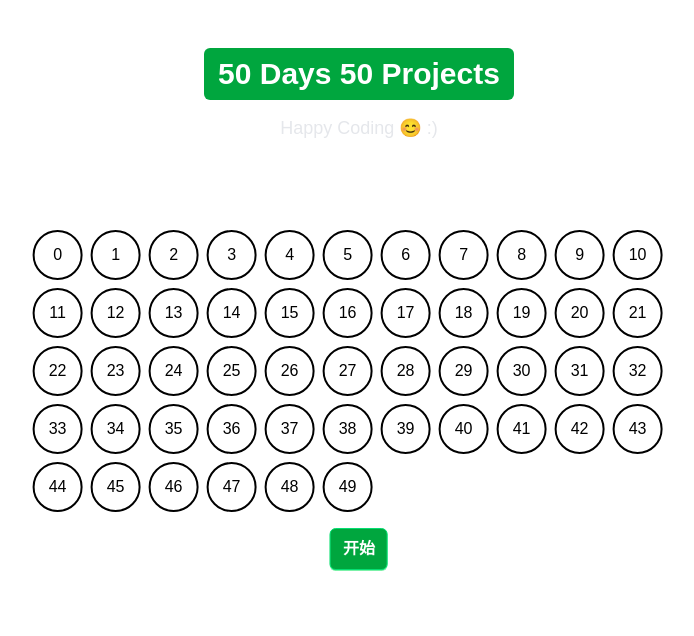
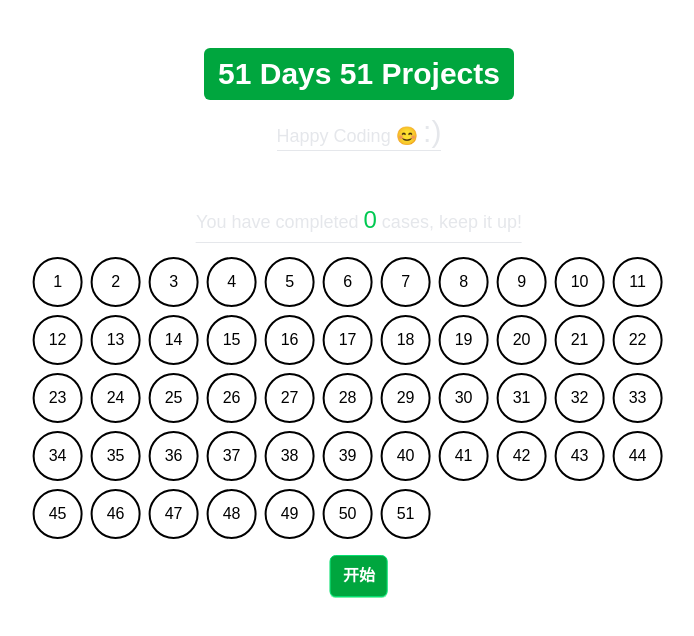
Before and after one commit to upangka/50days50projectsUseNextJs, a Next.js app: page / in a window 1280 px wide. Shown: the top 636 px of the page, without its empty margins (281-975 px from the left). Built offline with nearby package versions, Linux system fonts and the light colour scheme.

Commit message:
feat(projects): 添加projects info

```diff
--- a/src/app/page.tsx
+++ b/src/app/page.tsx
@@ -1,8 +1,9 @@
 'use client'
 
 import clsx from 'clsx'
-import { useState } from 'react'
+import { use, useState } from 'react'
 import { Button } from '@/components/pkmer-button'
+import { projects, finishedProjects } from '@/data/projects'
 
 export default function App() {
   const [highlightedIndex, setHighlightedIndex] = useState(-1)
@@ -11,9 +12,15 @@ export default function App() {
   function start(milliseconds: number = 5000) {
     setChooseStatus('choosing')
     const interval = setInterval(() => {
-      const randomIndex = Math.floor(Math.random() * 50)
+      let randomIndex = -1
+      while (true) {
+        randomIndex = Math.floor(Math.random() * projects.length)
+        if (!projects[randomIndex].finished) {
+          break
+        }
+      }
       setHighlightedIndex(randomIndex)
-    }, 500)
+    }, 450)
 
     setTimeout(() => {
       clearInterval(interval)
@@ -25,14 +32,21 @@ export default function App() {
     <>
       <div className='flex w-screen flex-col items-center justify-center gap-3.5 pt-12'>
         <h1 className='rounded-md bg-green-600 px-3.5 py-2 text-3xl font-bold text-white'>
-          50 Days 50 Projects
+          {projects.length} Days {projects.length} Projects
         </h1>
-        <p className='text-lg text-gray-200'>Happy Coding 😊 :)</p>
+        <p className='border-b border-double border-gray-200 text-lg text-gray-200'>
+          Happy Coding 😊 <span className='text-3xl'>:)</span>
+        </p>
       </div>
 
       <div className='absolute top-1/2 left-1/2 flex h-screen -translate-x-1/2 -translate-y-1/2 flex-col items-center justify-center'>
+        <h2 className='mb-3.5 border-b border-double border-gray-200 pb-1.5 text-lg text-gray-200'>
+          You have completed{' '}
+          <span className='text-2xl text-green-500'>{finishedProjects.length}</span> cases, keep it
+          up!
+        </h2>
         <section className='mx-auto flex w-[51vw] flex-col items-center justify-center gap-4'>
-          <Card highlightedIndex={highlightedIndex} />
+          <Card highlightedIndex={highlightedIndex} total={projects.length} />
           <ChooseBtn
             chooseStatus={chooseStatus}
             highlightedIndex={highlightedIndex}
@@ -53,15 +67,16 @@ const Card: React.FC<CardProps> = ({ highlightedIndex, total = 50 }) => {
     <>
       <section className='mx-auto flex flex-col items-center justify-center gap-4'>
         <ul className='mx-auto flex h-full w-full flex-wrap items-center justify-start gap-2'>
-          {Array.from({ length: total }).map((_, index) => (
+          {projects.map(project => (
             <li
               className={clsx(
-                'flex h-[50px] w-[50px] items-center justify-center rounded-full border-2 border-black bg-white text-black',
-                index == highlightedIndex && '!bg-green-600 text-white transition-all duration-500'
+                'flex h-[50px] w-[50px] items-center justify-center rounded-full border-2 border-black bg-white text-black transition-all duration-500',
+                project.id == highlightedIndex && '!bg-yellow-600 text-white',
+                project.finished && '!bg-green-600 text-white'
               )}
-              key={index}
+              key={project.id}
             >
-              {index}
+              {project.id}
             </li>
           ))}
         </ul>
@@ -86,7 +101,7 @@ const ChooseBtn: React.FC<ChooseBtnProps> = ({ highlightedIndex, chooseStatus, o
       {isChoosed ? (
         <div className='flex items-center justify-center gap-4'>
           <p className='rounded-md border border-green-400 bg-green-600 px-3.5 py-2 font-bold text-white shadow-2xs shadow-green-300'>
-            选中的是：{highlightedIndex}
+            选中的是：{highlightedIndex <= 0 ? '' : highlightedIndex}
           </p>
           <Button onClick={() => onStart()} isEnable={!(chooseStatus == 'choosing')}>
             重新开始
--- /dev/null
+++ b/src/data/projects.tsx
@@ -0,0 +1,77 @@
+export interface ProjectDemo {
+  id: number
+  title: string
+  route: string
+  finished: boolean
+}
+
+export const projects: ProjectDemo[] = [
+  { id: 1, title: 'Expanding Cards', route: 'expanding-cards', finished: false },
+  { id: 2, title: 'Progress Steps', route: 'progress-steps', finished: false },
+  {
+    id: 3,
+    title: 'Rotating Navigation Animation',
+    route: 'rotating-navigation-animation',
+    finished: false
+  },
+  { id: 4, title: 'Hidden Search Widget', route: 'hidden-search-widget', finished: false },
+  { id: 5, title: 'Blurry Loading', route: 'blurry-loading', finished: false },
+  { id: 6, title: 'Scroll Animation', route: 'scroll-animation', finished: false },
+  { id: 7, title: 'Split Landing Page', route: 'split-landing-page', finished: false },
+  { id: 8, title: 'Form Wave', route: 'form-wave', finished: false },
+  { id: 9, title: 'Sound Board', route: 'sound-board', finished: false },
+  { id: 10, title: 'Dad Jokes', route: 'dad-jokes', finished: false },
+  { id: 11, title: 'Event Keycodes', route: 'event-keycodes', finished: false },
+  { id: 12, title: 'Faq Collapse', route: 'faq-collapse', finished: false },
+  { id: 13, title: 'Random Choice Picker', route: 'random-choice-picker', finished: false },
+  { id: 14, title: 'Animated Navigation', route: 'animated-navigation', finished: false },
+  { id: 15, title: 'Incrementing Counter', route: 'incrementing-counter', finished: false },
+  { id: 16, title: 'Drink Water', route: 'drink-water', finished: false },
+  { id: 17, title: 'Movie App', route: 'movie-app', finished: false },
+  { id: 18, title: 'Background Slider', route: 'background-slider', finished: false },
+  { id: 19, title: 'Theme Clock', route: 'theme-clock', finished: false },
+  { id: 20, title: 'Button Ripple Effect', route: 'button-ripple-effect', finished: false },
+  { id: 21, title: 'Drag N Drop', route: 'drag-n-drop', finished: false },
+  { id: 22, title: 'Drawing App', route: 'drawing-app', finished: false },
+  { id: 23, title: 'Kinetic Loader', route: 'kinetic-loader', finished: false },
+  { id: 24, title: 'Content Placeholder', route: 'content-placeholder', finished: false },
+  { id: 25, title: 'Sticky Navbar', route: 'sticky-navbar', finished: false },
+  { id: 26, title: 'Double Vertical Slider', route: 'double-vertical-slider', finished: false },
+  { id: 27, title: 'Toast Notification', route: 'toast-notification', finished: false },
+  { id: 28, title: 'Github Profiles', route: 'github-profiles', finished: false },
+  { id: 29, title: 'Double Click Heart', route: 'double-click-heart', finished: false },
+  { id: 30, title: 'Auto Text Effect', route: 'auto-text-effect', finished: false },
+  { id: 31, title: 'Password Generator', route: 'password-generator', finished: false },
+  { id: 32, title: 'Good Cheap Fast', route: 'good-cheap-fast', finished: false },
+  { id: 33, title: 'Notes App', route: 'notes-app', finished: false },
+  { id: 34, title: 'Animated Countdown', route: 'animated-countdown', finished: false },
+  { id: 35, title: 'Image Carousel', route: 'image-carousel', finished: false },
+  { id: 36, title: 'Hoverboard', route: 'hoverboard', finished: false },
+  { id: 37, title: 'Pokedex', route: 'pokedex', finished: false },
+  { id: 38, title: 'Mobile Tab Navigation', route: 'mobile-tab-navigation', finished: false },
+  {
+    id: 39,
+    title: 'Password Strength Background',
+    route: 'password-strength-background',
+    finished: false
+  },
+  { id: 40, title: '3d Background Boxes', route: '3d-background-boxes', finished: false },
+  { id: 41, title: 'Verify Account Ui', route: 'verify-account-ui', finished: false },
+  { id: 42, title: 'Live User Filter', route: 'live-user-filter', finished: false },
+  { id: 43, title: 'Feedback Ui Design', route: 'feedback-ui-design', finished: false },
+  { id: 44, title: 'Custom Range Slider', route: 'custom-range-slider', finished: false },
+  {
+    id: 45,
+    title: 'Netflix Mobile Navigation',
+    route: 'netflix-mobile-navigation',
+    finished: false
+  },
+  { id: 46, title: 'Quiz App', route: 'quiz-app', finished: false },
+  { id: 47, title: 'Testimonial Box Switcher', route: 'testimonial-box-switcher', finished: false },
+  { id: 48, title: 'Random Image Feed', route: 'random-image-feed', finished: false },
+  { id: 49, title: 'Todo List', route: 'todo-list', finished: false },
+  { id: 50, title: 'Insect Catch Game', route: 'insect-catch-game', finished: false },
+  { id: 51, title: 'Simple Timer', route: 'simple-timer', finished: false }
+]
+
+export const finishedProjects = projects.filter(project => project.finished)
```
Also changed, not shown: 2 other files (tests, documents, lock files or other folders).
